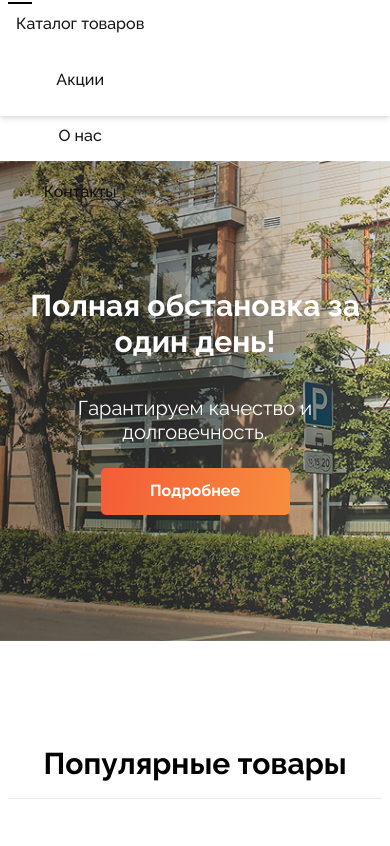
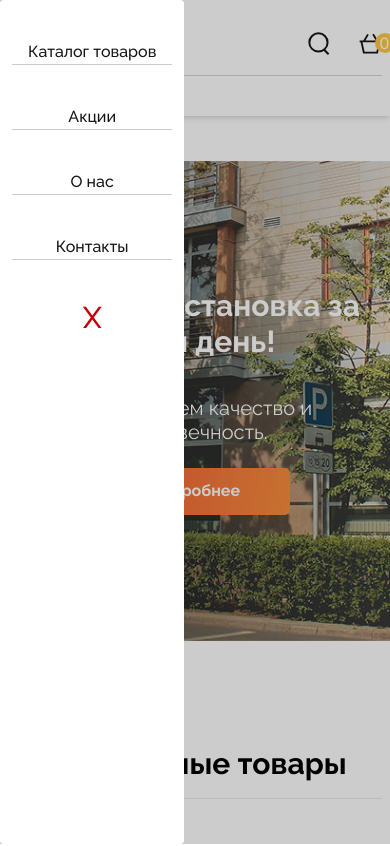
Before and after one commit to NzrSdv/viteProject, a Vue app: page / in a window 390 px wide. Shown: the top 846 px of the page. Built offline with nearby package versions, Linux system fonts and the light colour scheme.

Commit message:
fixed the responsive burger with the nav and business

```diff
--- a/src/components/header/BottomHeader.vue
+++ b/src/components/header/BottomHeader.vue
@@ -1,10 +1,13 @@
 <template>
   <div
-    class="pt-2 border-t border-solid border-light-445 flex items-center justify-start"
+    class="pt-2 px-4 border-t border-solid border-light-445 flex items-center justify-start"
   >
+    <div v-if="status"
+      class="fixed w-screen h-screen bg-black/20 top-0 left-0 md:hidden z-50"
+    ></div>
     <nav class="flex md:flex-row flex-col md:gap-8">
       <div
-        class="size-6 flex flex-col items-stretch justify-between"
+        class="size-6 flex flex-col items-stretch justify-between md:hidden"
         @click="() => (status = !status)"
       >
         <div class="w-full h-[2px] bg-black"></div>
@@ -12,23 +15,44 @@
         <div class="w-full h-[2px] bg-black"></div>
       </div>
       <ul
-        class="md: flex flex-col md:flex-row z-20 p-2 rounded items-center justify-center gap-8 text-dark-05 font-[Raleway] font-medium text-base/6"
+        :class="[
+          'fixed top-0 left-0 px-3 h-screen md:h-min bg-white md:bg-transparent md:static flex flex-col md:flex-row z-60 p-2 rounded items-center pt-10 md:pt-0 gap-10 md:gap-8 justify-start md:justify-center text-dark-05 font-[Raleway] font-medium text-base/6',
+          status ? 'md:flex' : 'md:flex hidden',
+        ]"
       >
-        <li class="hover:bg-grey-500" v-if="status">
+        <li
+          @click="() => (status = !status)"
+          class="md:border-none border-b border-solid px-4 border-black/20 w-full text-center hover:bg-black/20 duration-300"
+        >
           <router-link to="/catalog/Шкафы (МДФ)">Каталог товаров</router-link>
         </li>
-        <li class="hover:bg-grey-500" v-if="status">
+        <li
+          @click="() => (status = !status)"
+          class="md:border-none border-b border-solid px-4 border-black/20 w-full text-center hover:bg-black/20 duration-300"
+        >
           <router-link to="/catalog/Шкафы (МДФ)">Акции</router-link>
         </li>
-        <li class="hover:bg-grey-500" v-if="status">
+        <li
+          @click="() => (status = !status)"
+          class="md:border-none border-b border-solid px-4 border-black/20 w-full text-center hover:bg-black/20 duration-300"
+        >
           <router-link :to="{ path: $route.path, hash: '#footerAnchor' }"
             >О нас</router-link
           >
         </li>
-        <li class="hover:bg-grey-500" v-if="status">
+        <li
+          @click="() => (status = !status)"
+          class="md:border-none border-b border-solid px-4 border-black/20 w-full text-center hover:bg-black/20 duration-300"
+        >
           <router-link :to="{ path: $route.path, hash: '#footerAnchor' }"
             >Контакты
           </router-link>
+        </li>
+        <li
+          class="text-3xl text-red-700 hover:bg-black/20 cursor-pointer w-full text-center"
+          @click="() => (status = !status)"
+        >
+          X
         </li>
       </ul>
     </nav>
@@ -39,7 +63,21 @@ export default {
   data() {
     return {
       status: true,
+      width: window.innerWidth,
+      height: window.innerHeight,
     };
+  },
+  created() {
+    window.addEventListener("resize", this.onResize);
+  },
+  destroyed() {
+    window.removeEventListener("resize", this.onResize);
+  },
+  methods: {
+    onResize(e) {
+      this.width = window.innerWidth;
+      this.height = window.innerHeight;
+    },
   },
 };
 </script>
```
